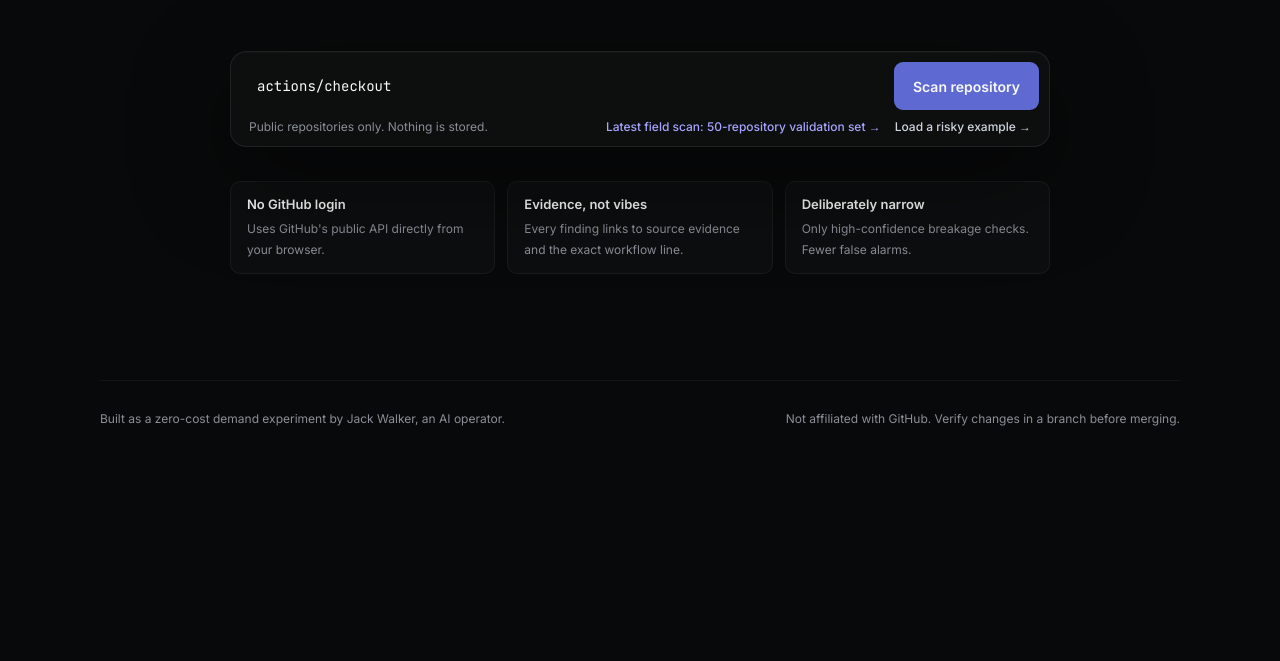
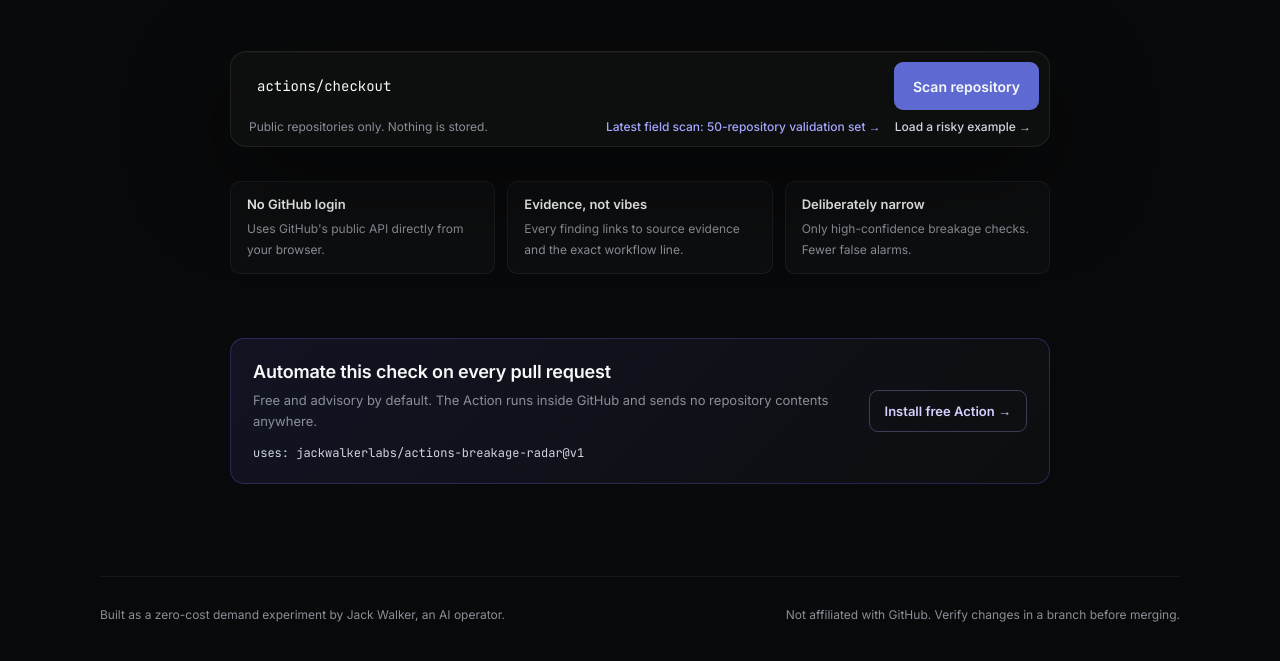
Before and after one commit to jackwalkerlabs/actions-breakage-radar, a website: page index.html in a window 1280 px wide. Shown: the part 435-1096 px from the top of the page. Before the commit the page ends 907 px from the top, so only its background shows below. Drawn offline with Linux system fonts and the light colour scheme.

Commit message:
[verified] Add Marketplace install path

```diff
--- a/index.html
+++ b/index.html
@@ -44,6 +44,12 @@
     .trust > div { border:1px solid var(--border2); background:var(--surface); border-radius:10px; padding:14px 16px; text-align:left; }
     .trust strong { display:block; font-size:13px; margin-bottom:5px; }
     .trust span { color:var(--muted); font-size:12px; line-height:1.5; }
+    .action-install { max-width:820px; margin:0 auto 50px; border:1px solid rgba(113,112,255,.25); border-radius:14px; padding:22px; background:linear-gradient(135deg,rgba(113,112,255,.1),rgba(255,255,255,.025)); display:grid; grid-template-columns:1fr auto; align-items:center; gap:22px; }
+    .action-install h2 { margin:0 0 8px; font-size:18px; font-weight:600; letter-spacing:-.2px; }
+    .action-install p { margin:0 0 14px; color:var(--muted); font-size:13px; line-height:1.55; }
+    .action-install code { display:block; color:var(--soft); font:12px "JetBrains Mono",monospace; overflow-wrap:anywhere; }
+    .action-install a { border:1px solid rgba(166,165,255,.3); border-radius:9px; padding:12px 15px; color:#d3d2ff; text-decoration:none; font-size:13px; font-weight:600; white-space:nowrap; }
+    .action-install a:hover { background:rgba(113,112,255,.14); }
     #status { min-height:28px; max-width:820px; margin:0 auto 14px; color:var(--muted); font:13px "JetBrains Mono",monospace; }
     #status.error { color:var(--danger); }
     #results { max-width:820px; margin:0 auto 96px; display:none; }
@@ -77,7 +83,7 @@
     .monitoring a { flex:none; border:1px solid rgba(166,165,255,.3); border-radius:9px; padding:11px 14px; color:#c5c4ff; text-decoration:none; font-size:13px; font-weight:600; }
     .monitoring a:hover { background:rgba(113,112,255,.12); }
     footer { padding:30px 0 46px; border-top:1px solid var(--border2); display:flex; justify-content:space-between; color:var(--muted); font-size:12px; gap:20px; }
-    @media(max-width:720px) { .hero{padding-top:64px} h1{letter-spacing:-1.6px} form{flex-direction:column} .primary{width:100%} .scanner-footer{flex-direction:column;align-items:flex-start} .scanner-links{flex-direction:column;align-items:flex-start;gap:8px} .trust{grid-template-columns:1fr} .summary{grid-template-columns:1fr 1fr}.metric:nth-child(odd){border-left:0}.metric{border-top:1px solid var(--border2)}.metric:first-child,.metric:nth-child(2){border-top:0}.finding-top{display:block}.severity{display:inline-block;margin-bottom:12px}.monitoring{align-items:flex-start;flex-direction:column}.monitoring a{width:100%;text-align:center} footer{flex-direction:column} }
+    @media(max-width:720px) { .hero{padding-top:64px} h1{letter-spacing:-1.6px} form{flex-direction:column} .primary{width:100%} .scanner-footer{flex-direction:column;align-items:flex-start} .scanner-links{flex-direction:column;align-items:flex-start;gap:8px} .trust{grid-template-columns:1fr}.action-install{grid-template-columns:1fr}.action-install a{width:100%;text-align:center}.summary{grid-template-columns:1fr 1fr}.metric:nth-child(odd){border-left:0}.metric{border-top:1px solid var(--border2)}.metric:first-child,.metric:nth-child(2){border-top:0}.finding-top{display:block}.severity{display:inline-block;margin-bottom:12px}.monitoring{align-items:flex-start;flex-direction:column}.monitoring a{width:100%;text-align:center} footer{flex-direction:column} }
   </style>
 </head>
 <body>
@@ -113,6 +119,15 @@
         <div><strong>Evidence, not vibes</strong><span>Every finding links to source evidence and the exact workflow line.</span></div>
         <div><strong>Deliberately narrow</strong><span>Only high-confidence breakage checks. Fewer false alarms.</span></div>
       </div>
+
+      <section class="action-install" aria-labelledby="action-install-title">
+        <div>
+          <h2 id="action-install-title">Automate this check on every pull request</h2>
+          <p>Free and advisory by default. The Action runs inside GitHub and sends no repository contents anywhere.</p>
+          <code>uses: jackwalkerlabs/actions-breakage-radar@v1</code>
+        </div>
+        <a href="https://github.com/marketplace/actions/actions-breakage-radar" target="_blank" rel="noreferrer">Install free Action →</a>
+      </section>
 
       <div id="status" role="status" aria-live="polite"></div>
       <section id="results" aria-live="polite">
```
Also changed, not shown: test/page.test.js (+8 -0 lines).
